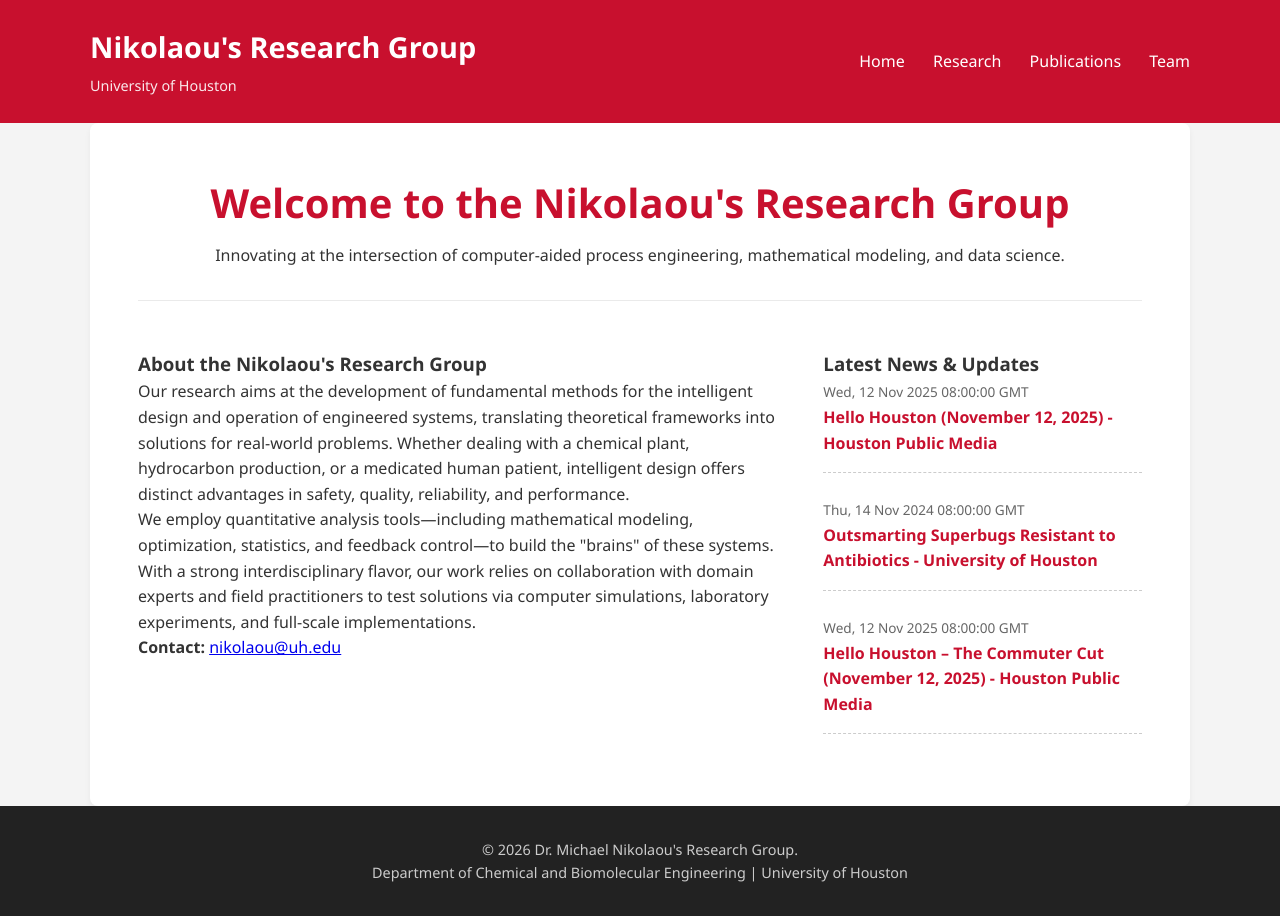
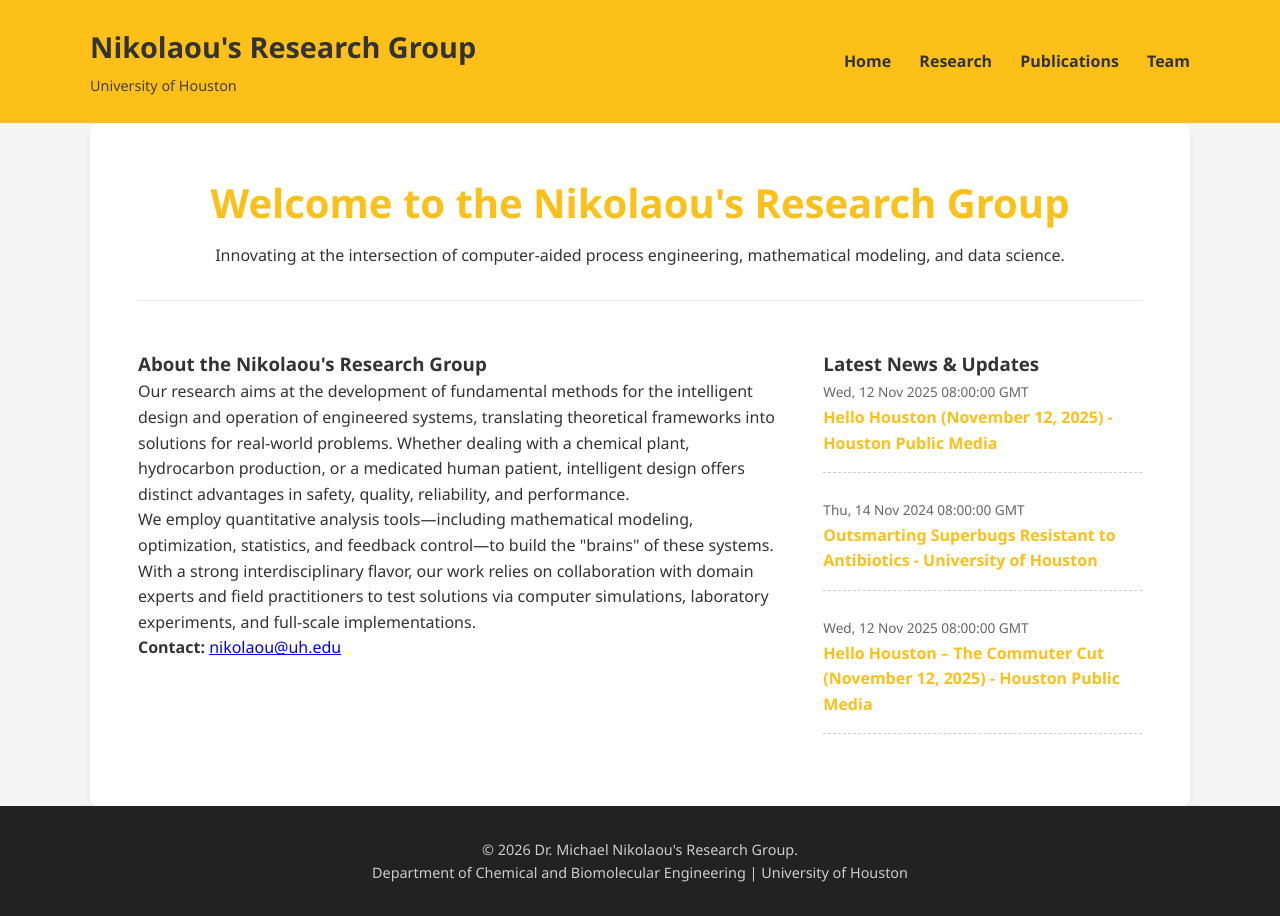
Before and after one commit to GALGAT/nikolaou-lab, a Jekyll site: the page built from index.html, in a window 1280 px wide. Built offline with Jekyll 4.4.1, drawn with Linux system fonts in a browser that asks for light colours.

Commit message:
Update theme colors in CSS styles

```diff
--- a/css/style.css
+++ b/css/style.css
@@ -1,6 +1,7 @@
 /* Core Variables & Reset */
 :root {
-    --uh-red: #C8102E; /* Official UH Color */
+    --theme-color: #fcc019; /* Yellow-orangish theme */
+    --theme-hover: #e5aa14; /* Slightly darker for hover states */
     --text-dark: #333333;
     --text-light: #666666;
     --bg-light: #f4f4f4;
@@ -28,8 +29,8 @@ body {
 
 /* Header & Navigation */
 header {
-    background-color: var(--uh-red);
-    color: var(--white);
+    background-color: var(--theme-color);
+    color: var(--text-dark); /* Changed to dark text for contrast against yellow */
     padding: 1.5rem 0;
 }
 
@@ -51,10 +52,10 @@ header {
 }
 
 nav a {
-    color: var(--white);
+    color: var(--text-dark); /* Changed to dark text */
     text-decoration: none;
     margin-left: 1.5rem;
-    font-weight: 500;
+    font-weight: 600; /* Made slightly bolder to stand out */
 }
 
 nav a:hover {
@@ -81,7 +82,7 @@ main {
 
 .hero h2 {
     font-size: 2.5rem;
-    color: var(--uh-red);
+    color: var(--theme-color);
     margin-bottom: 0.5rem;
 }
 
@@ -93,16 +94,17 @@ main {
 
 .btn {
     display: inline-block;
-    background-color: var(--uh-red);
-    color: var(--white);
+    background-color: var(--theme-color);
+    color: var(--text-dark); /* Changed to dark text */
     padding: 0.7rem 1.5rem;
     text-decoration: none;
     border-radius: 4px;
     margin-top: 1rem;
+    font-weight: bold;
 }
 
 .btn:hover {
-    background-color: #a00d25;
+    background-color: var(--theme-hover);
 }
 
 /* News List */
@@ -122,7 +124,7 @@ main {
 }
 
 .news-list a {
-    color: var(--uh-red);
+    color: var(--theme-color);
     text-decoration: none;
 }
 
@@ -138,12 +140,12 @@ footer {
 /* New Page Styles */
 .page-header {
     margin-bottom: 2rem;
-    border-bottom: 2px solid var(--uh-red);
+    border-bottom: 2px solid var(--theme-color);
     padding-bottom: 1rem;
 }
 
 .page-header h2 {
-    color: var(--uh-red);
+    color: var(--theme-color);
     font-size: 2rem;
 }
 
@@ -158,7 +160,7 @@ footer {
     background: var(--bg-light);
     padding: 1.5rem;
     border-radius: 6px;
-    border-left: 4px solid var(--uh-red);
+    border-left: 4px solid var(--theme-color);
 }
 
 .research-card h3 {
@@ -181,7 +183,7 @@ footer {
 
 #pubSearch:focus {
     outline: none;
-    border-color: var(--uh-red);
+    border-color: var(--theme-color);
 }
 
 /* Publications List Formatting */
@@ -209,7 +211,7 @@ footer {
 
 /* Formats the URL to match the image */
 .pub-link {
-    color: var(--uh-red);
+    color: var(--theme-color);
     text-decoration: none;
     word-break: break-all; /* Prevents long URLs from breaking the page width */
 }
```
